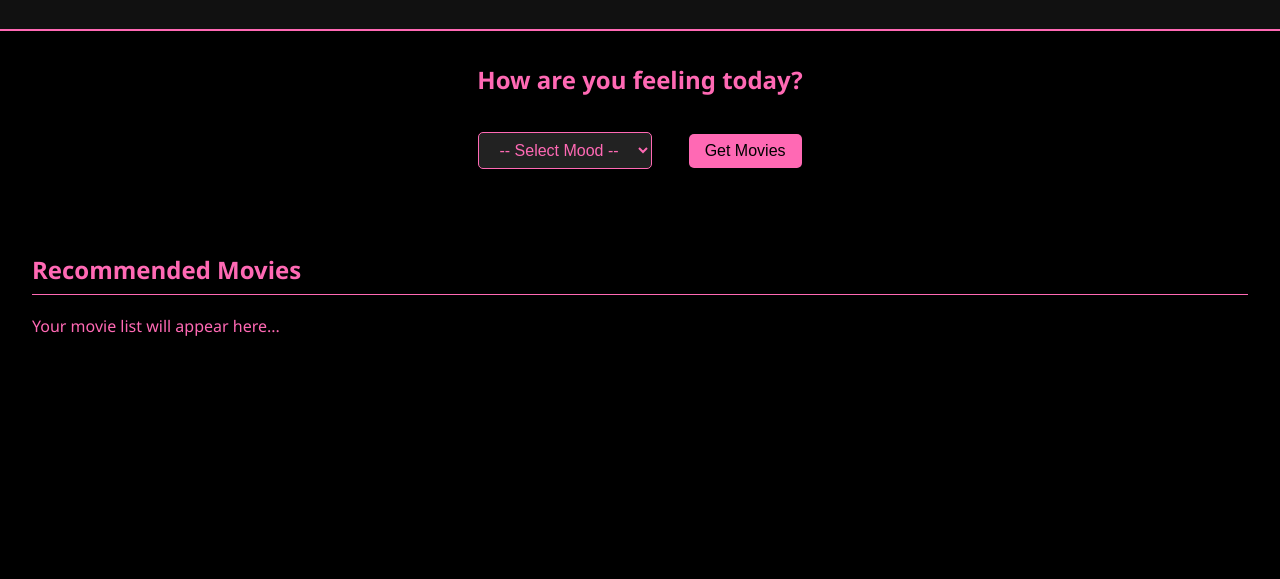
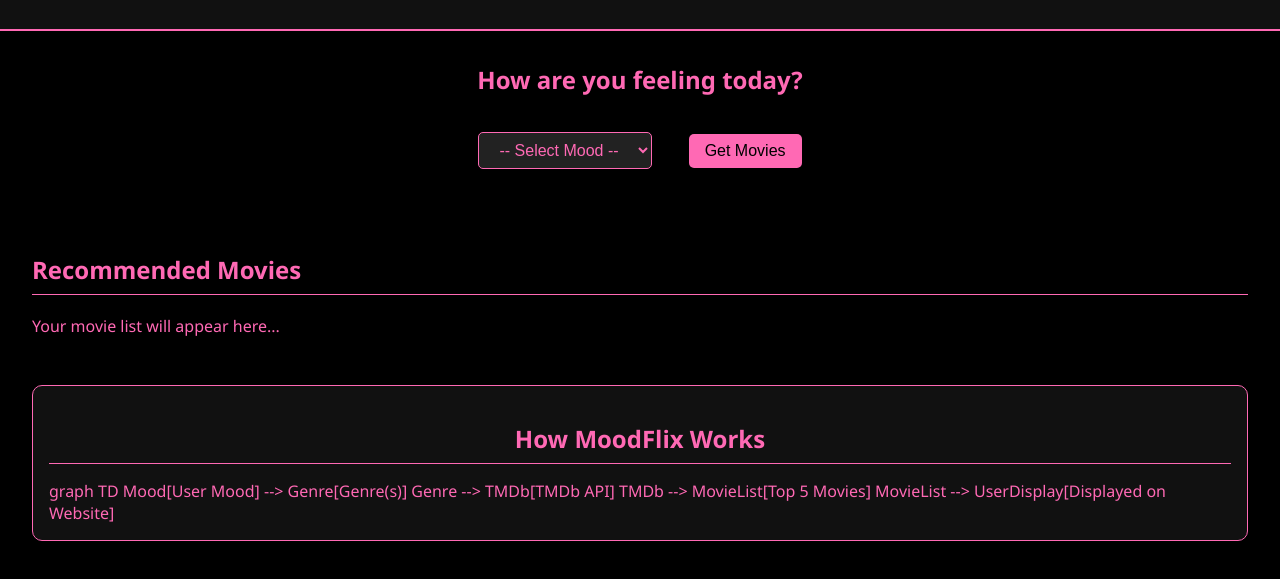
Before and after one commit to Dipxssi/MoodFlix, a website: page index.html in a window 1280 px wide. Shown: the part 125-704 px from the top of the page. Drawn offline with Linux system fonts and the light colour scheme.

Commit message:
Visual diagram

```diff
--- a/index.html
+++ b/index.html
@@ -11,6 +11,12 @@
     <h1>MoodFlix </h1>
     <p>Smart movie suggestions based on your mood</p>
   </header>
+
+  <script type="module">
+  import mermaid from 'https://cdn.jsdelivr.net/npm/mermaid@10/dist/mermaid.esm.min.mjs';
+  mermaid.initialize({ startOnLoad: true });
+</script>
+
 
   <main>
     <section class="quiz-section">
@@ -31,6 +37,18 @@
       <h2>Recommended Movies</h2>
       <div id="movie-list">Your movie list will appear here...</div>
     </section>
+
+    <section class="diagram-section">
+  <h2>How MoodFlix Works</h2>
+  <div class="mermaid">
+    graph TD
+      Mood[User Mood] --> Genre[Genre(s)]
+      Genre --> TMDb[TMDb API]
+      TMDb --> MovieList[Top 5 Movies]
+      MovieList --> UserDisplay[Displayed on Website]
+  </div>
+</section>
+
   </main>
 
   <script src="script.js"></script>
--- a/style.css
+++ b/style.css
@@ -150,3 +150,18 @@ header p {
     padding: 0.5rem;
   }
 }
+.diagram-section {
+  margin: 2rem;
+  padding: 1rem;
+  background-color: #111;
+  border: 1px solid #FF69B4;
+  border-radius: 10px;
+  color: #FF69B4;
+}
+
+.diagram-section h2 {
+  text-align: center;
+  margin-bottom: 1rem;
+  border-bottom: 1px solid #FF69B4;
+  padding-bottom: 0.5rem;
+}
```
